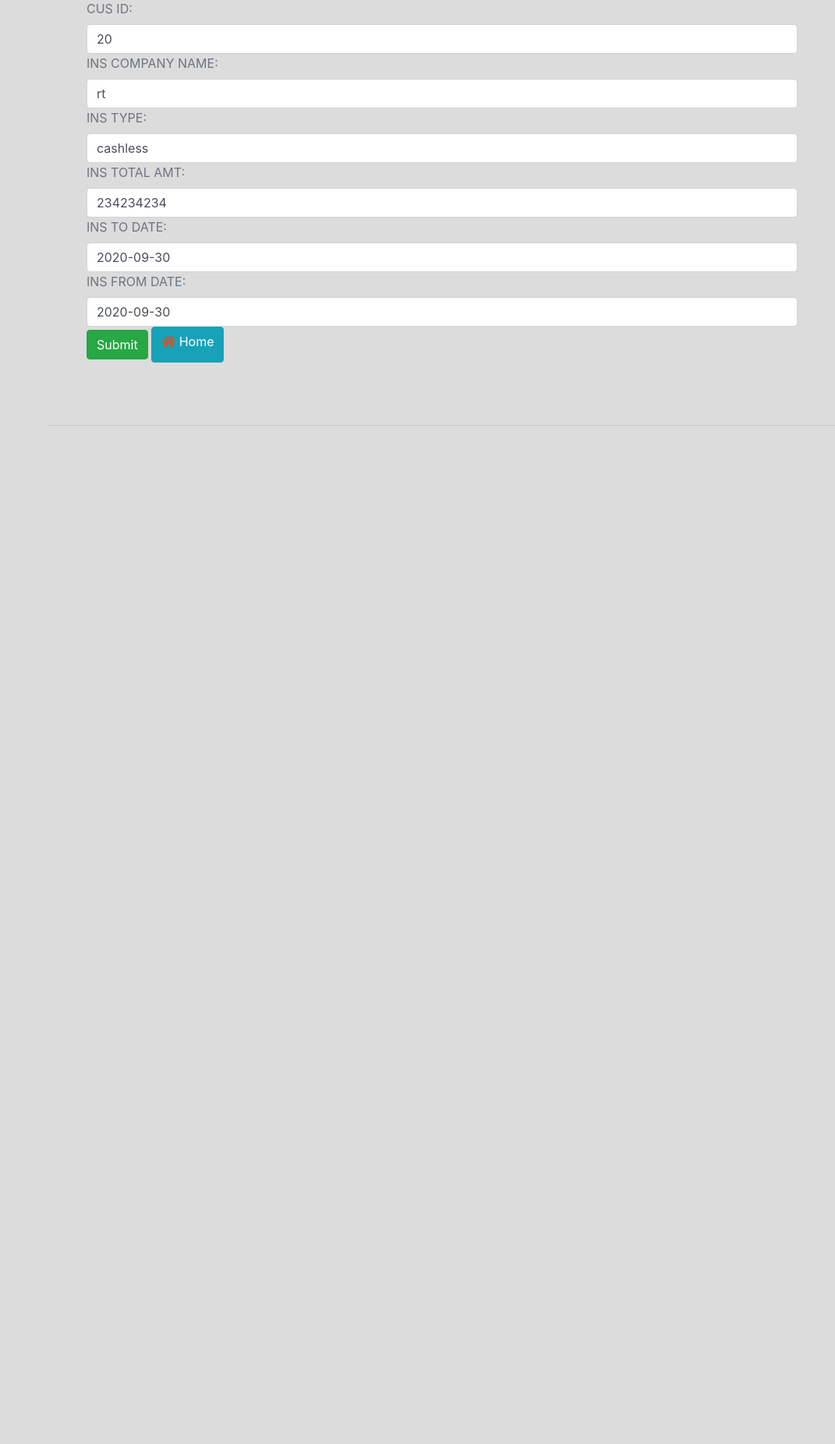
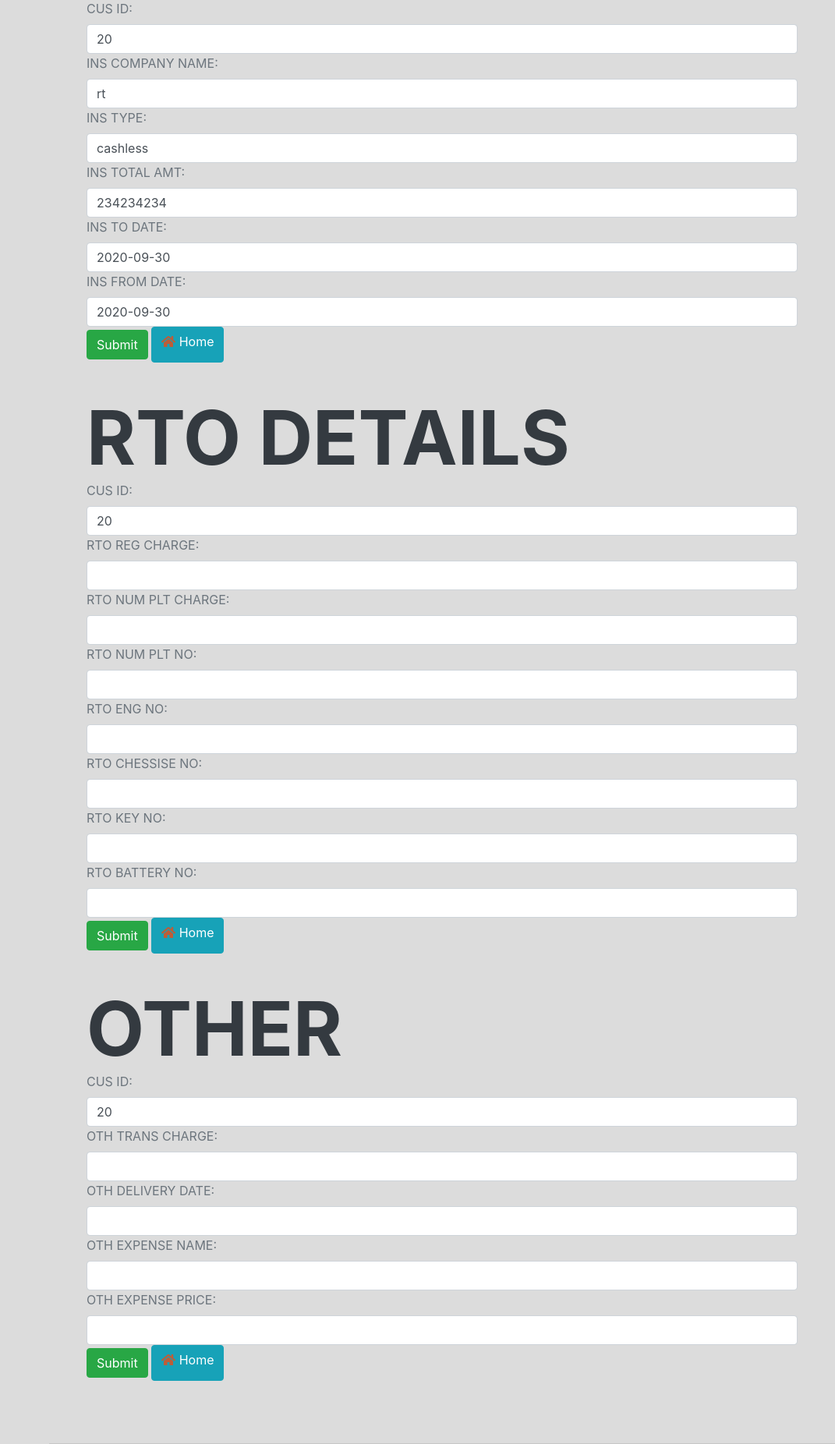
Before and after one commit to veer4221/Bsc-CA-IT-sem-5, a Django app: page /20/ in a window 1280 px wide. Shown: the part 1653-3505 px from the top of the page at 78% size, without its empty margins (209-1280 px from the left). Before the commit the page ends 2199 px from the top, so only its background shows below. Run offline with Django 3.2, Linux system fonts and the light colour scheme; data comes from the database, SQL or seed files in the repository; both versions use the stored data as it was after the commit; some libraries are stand-ins or nearby versions; some web fonts are replaced.

Commit message:
add  all form CRUD Finish

```diff
--- a/BillingSystem/CAR/forms.py
+++ b/BillingSystem/CAR/forms.py
@@ -1,6 +1,6 @@
 from django.core import validators
 from django import forms
-from .models import car,customer,insurance
+from .models import car,customer,insurance,RTO,OTHER
 #from bootstrap_modal_forms.forms import BSModalModelForm
 
 
@@ -44,10 +44,40 @@ class insuranceDe(forms.ModelForm):
         model = insurance
         fields =['CUS_ID','INS_COMPANY_NAME','INS_TYPE','INS_TOTAL_AMT','INS_TO_DATE','INS_FROM_DATE']
         widgets={
-            'CUS_ID':forms.NumberInput(attrs={'class':'form-control'}),
+        'CUS_ID':forms.NumberInput(attrs={'class':'form-control'}),
         'INS_COMPANY_NAME': forms.TextInput(attrs={'class':'form-control'}),
         'INS_TYPE': forms.TextInput(attrs={'class':'form-control'}),
         'INS_TOTAL_AMT':forms.NumberInput(attrs={'class':'form-control'}),
         'INS_TO_DATE': forms.DateInput(attrs={'class':'form-control'}),
         'INS_FROM_DATE': forms.DateInput(attrs={'class':'form-control'}),
         }
+
+class RTODE(forms.ModelForm):
+    class Meta:
+        model = RTO
+        fields =['CUS_ID','RTO_ID','RTO_REG_CHARGE','RTO_NUM_PLT_CHARGE','RTO_NUM_PLT_NO','RTO_ENG_NO','RTO_CHESSISE_NO','RTO_KEY_NO','RTO_BATTERY_NO']
+        widgets={
+        'CUS_ID':forms.NumberInput(attrs={'class':'form-control'}),
+        'RTO_ID':forms.NumberInput(attrs={'class':'form-control'}),
+        'RTO_REG_CHARGE':forms.NumberInput(attrs={'class':'form-control'}),
+        'RTO_NUM_PLT_CHARGE':forms.NumberInput(attrs={'class':'form-control'}),
+        'RTO_NUM_PLT_NO':forms.NumberInput(attrs={'class':'form-control'}),
+        'RTO_ENG_NO':forms.NumberInput(attrs={'class':'form-control'}),
+        'RTO_CHESSISE_NO':forms.NumberInput(attrs={'class':'form-control'}),
+        'RTO_KEY_NO':forms.NumberInput(attrs={'class':'form-control'}),
+        'RTO_BATTERY_NO':forms.NumberInput(attrs={'class':'form-control'}),
+
+        }
+
+class OTHERDE(forms.ModelForm):
+    class Meta:
+        model = OTHER
+        fields =['CUS_ID','OTH_ID','OTH_TRANS_CHARGE', 'OTH_DELIVERY_DATE', 'OTH_EXPENSE_NAME', 'OTH_EXPENSE_PRICE']
+        widgets={
+        'CUS_ID' :forms.NumberInput(attrs={'class':'form-control'}),
+        'OTH_ID' :forms.NumberInput(attrs={'class':'form-control'}),
+        'OTH_TRANS_CHARGE' :forms.NumberInput(attrs={'class':'form-control'}),
+        'OTH_DELIVERY_DATE': forms.DateInput(attrs={'class':'form-control'}),
+        'OTH_EXPENSE_NAME' : forms.TextInput(attrs={'class':'form-control'}),
+        'OTH_EXPENSE_PRICE' :forms.NumberInput(attrs={'class':'form-control'}),
+        }
--- a/BillingSystem/CAR/templates/index_customerUpdate.html
+++ b/BillingSystem/CAR/templates/index_customerUpdate.html
@@ -69,8 +69,40 @@
                     <input type="submit" class="btn btn-success">
                     <button class="btn btn-info"><a href="{% url 'listing' %}"><i class="fa fa-home"></i> <label id="ho">Home</label></a></button>
                 </form>
+               <br>
+               <br>
+                <h1>RTO Details</h1>
+                <form method="POST" action="">
+                    {% csrf_token %}
+
+                    {% for Fig in form4 %}
+                        {{Fig.label_tag}}
+                        {{Fig}}
+
+                    {% endfor %}
 
 
+
+                    <input type="submit" class="btn btn-success">
+                    <button class="btn btn-info"><a href="{% url 'listing' %}"><i class="fa fa-home"></i> <label id="ho">Home</label></a></button>
+                </form>
+
+                <br>
+                <br>
+                 <h1>OTHER </h1>
+                 <form method="POST" action="">
+                     {% csrf_token %}
+
+                     {% for F in form5 %}
+                         {{F.label_tag}}
+                         {{F}}
+
+                     {% endfor %}
+
+
+                      <input type="submit" class="btn btn-success">
+                     <button class="btn btn-info"><a href="{% url 'listing' %}"><i class="fa fa-home"></i> <label id="ho">Home</label></a></button>
+                 </form>
 
 
 
--- a/BillingSystem/CAR/views.py
+++ b/BillingSystem/CAR/views.py
@@ -1,8 +1,8 @@
 from django.shortcuts import render,HttpResponseRedirect
 from django.views.generic.list import ListView
 from django.views.generic.base import TemplateView
-from .models import customer,car,insurance,RTO
-from .forms import customerDe,carDe,insuranceDe
+from .models import customer,car,insurance,RTO,OTHER
+from .forms import customerDe,carDe,insuranceDe,RTODE,OTHERDE
 
 
 # Create your views here.
@@ -129,7 +129,33 @@ def UpdateData(request,id):
             cfm3 = insuranceDe(request.POST)
             if cfm3.is_valid():
                 cfm3.save()
-        return HttpResponseRedirect('/listing/')
+        ############## RTO #######################
+        if RTO.objects.filter(CUS_ID=id).exists():
+            rt = RTO.objects.get(CUS_ID=id)
+            fm4 = RTODE(request.POST,instance=rt)
+            if fm4.is_valid():
+                fm4.save()
+                print(fm4)
+        else:
+            fm4 = RTODE(request.POST)
+            if fm4.is_valid():
+                fm4.save()
+
+
+        ############ OTHER  #####################
+        if OTHER.objects.filter(CUS_ID=id).exists():
+            ot = OTHER.objects.get(CUS_ID=id)
+            fm5 = OTHERDE(request.POST,instance=ot)
+            if fm5.is_valid():
+                fm5.save()
+                print(fm5)
+        else:
+            cfm3 = OTHERDE(request.POST)
+            if cfm3.is_valid():
+                cfm3.save()
+
+
+        return HttpResponseRedirect('/listing')
 
     else:
         ########### customerForm ###############
@@ -144,8 +170,18 @@ def UpdateData(request,id):
         ins = insurance.objects.filter(CUS_ID=id).first()
         print('ins',ins)
         fm3 = insuranceDe(instance=ins,initial={'CUS_ID':id})
-
-        return render(request,'index_customerUpdate.html',{'form':fm,'form2':fm2,'form3':fm3})
+        ############### RTO #####################
+        rt = RTO.objects.filter(CUS_ID=id).first()
+        print('ins',rt)
+        fm4 = RTODE(instance=rt,initial={'CUS_ID':id})
+        ############### OTHER #####################
+        ot = OTHER.objects.filter(CUS_ID=id).first()
+        print('ins',ot)
+        fm5 = OTHERDE(instance=ot,initial={'CUS_ID':id})
+        if car.objects.filter(CUS_ID=id).exists():
+            return render(request,'index_customerUpdate.html',{'form':fm,'form2':fm2,'form3':fm3,'form4':fm4,'form5':fm5})
+        else:
+            return render(request,'index_customerUpdate.html',{'form':fm,'form2':fm2})
     #     else:
     #         cr = car.objects.get(pk=id)
     #         cfm = carDe(instance=cr)
```
Also changed, not shown: BillingSystem/db.sqlite3.
